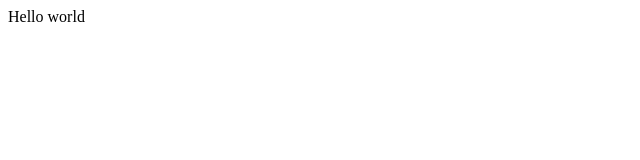
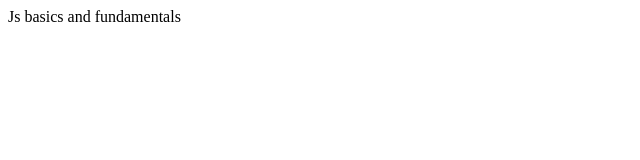
Before and after one commit to Omkar-Malve/js-practice, a plain HTML site: page index.html in a window 1280 px wide. Shown: the whole page, without its empty margins (0-640 px from the left). Drawn offline with Linux system fonts and the light colour scheme.

Commit message:
update to repo

```diff
--- a/index.html
+++ b/index.html
@@ -6,6 +6,6 @@
     <title>Document</title>
 </head>
 <body>
-    Hello world
+    Js basics and fundamentals
 </body>
 </html>
```
